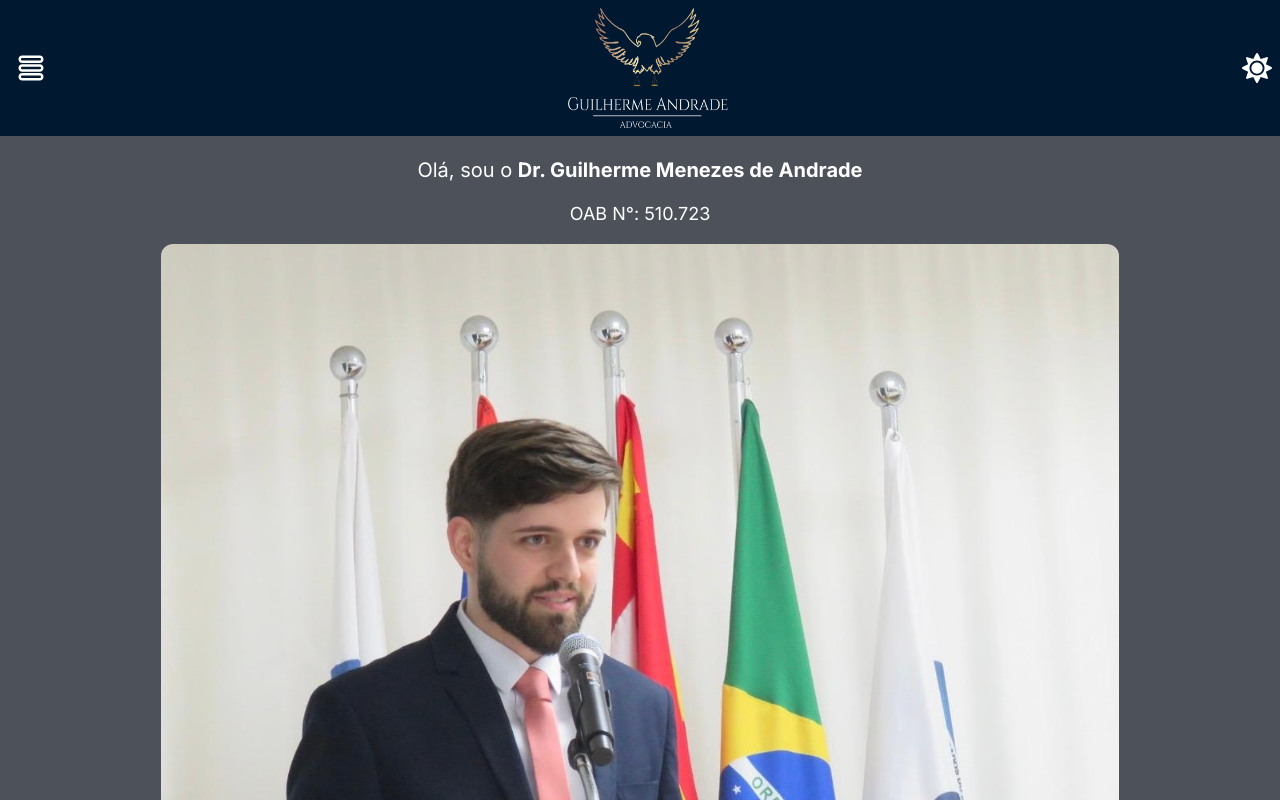
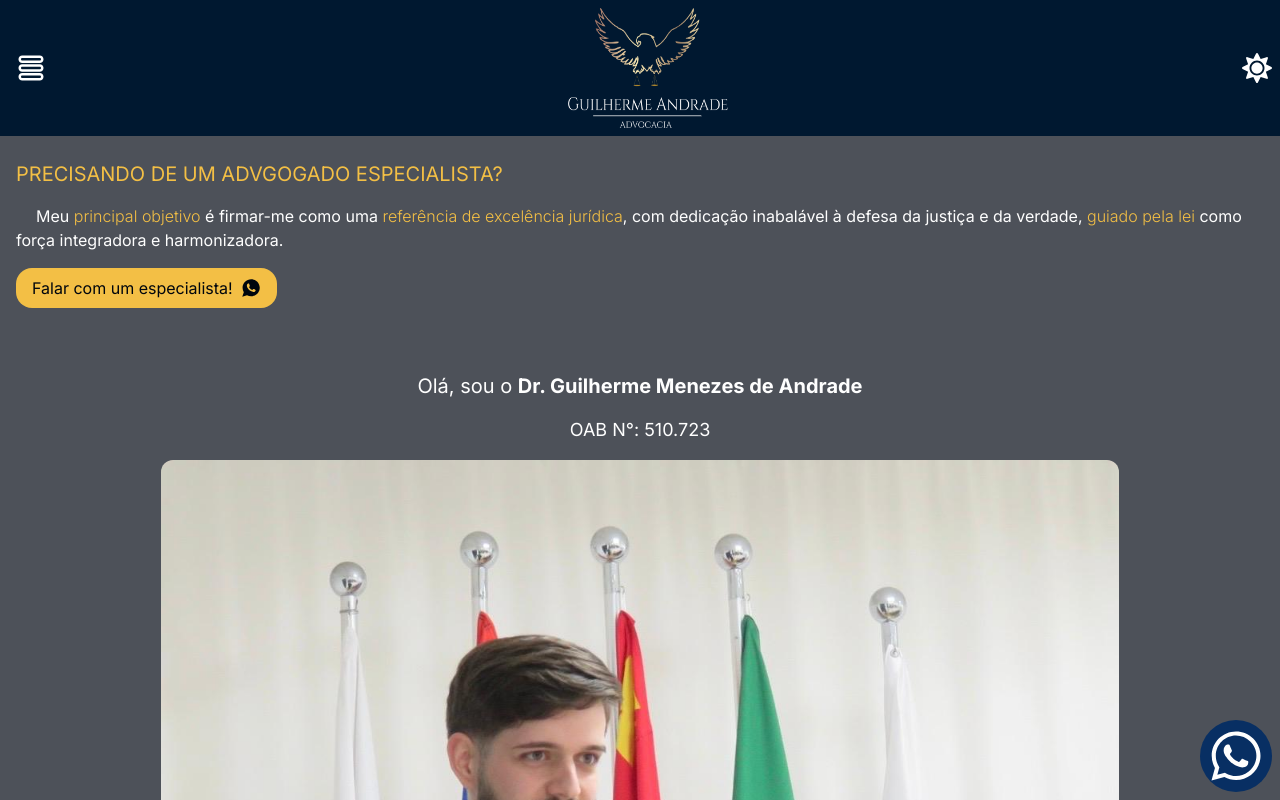
Before and after one commit to luscabap/Guilherme-Andrade, a Next.js app: page / in a window 1280 px wide. Shown: the top 800 px of the page. Built offline with nearby package versions, Linux system fonts and the light colour scheme.

Commit message:
feat: new components ButtonContact, Introduction and ModalWhatsapp

```diff
--- a/src/app/page.tsx
+++ b/src/app/page.tsx
@@ -5,16 +5,32 @@ import { Expertise } from "@/components/Expertise";
 import { Footer } from "@/components/Footer";
 import { Header } from "@/components/Header";
 import { HomeContent } from "@/components/HomeContent";
+import { Introduction } from "@/components/Introduction";
+import { ModalWhatsapp } from "@/components/ModalWhatsapp";
 import { useThemeContext } from "@/hooks/useThemeContext";
-import { AnimatePresence } from "framer-motion";
+import { useState } from "react";
+import { FaWhatsapp } from "react-icons/fa";
+import { IoMdClose } from "react-icons/io";
 
 export default function Home() {
   const { themeOperator, toggleTheme } = useThemeContext();
+
+  const [modalWPIsOpen, setModalWPIsOpen] = useState(false);
+
+  const toggleModalWP = () => {
+    setModalWPIsOpen(prevValue => !prevValue)
+  }
+
   return (
     <>
       <div className={`${themeOperator} text-colorFont bg-colorBackground`}>
+          <div className="rounded-full bg-colorPrimary absolute bottom-2 right-2 p-2">
+            {modalWPIsOpen ? <IoMdClose className="w-14 h-14" onClick={toggleModalWP}/> : <FaWhatsapp className="w-14 h-14" onClick={toggleModalWP}/>}
+          </div>
+          {modalWPIsOpen && <ModalWhatsapp />}
         <Header />
-        <div className="pt-[140px] px-4 flex flex-col gap-4">
+        <div className="pt-[160px] px-4 flex flex-col gap-12">
+          <Introduction />
           <HomeContent />
           <AboutMe />
           <Expertise />
--- /dev/null
+++ b/src/components/ButtonContact/index.tsx
@@ -0,0 +1,10 @@
+import { IoLogoWhatsapp } from "react-icons/io";
+
+export const ButtonContact = () => {
+  return (
+    <a target="_blank" href="https://wa.me/5513991446831" className="bg-colorContrast py-2 px-4 rounded-2xl flex items-center justify-center gap-2">
+      <h4 className="text-colorDark">Falar com um especialista!</h4>
+      <IoLogoWhatsapp size={20} className="text-colorDark"/>
+    </a>
+  )
+}
--- /dev/null
+++ b/src/components/Introduction/index.tsx
@@ -0,0 +1,11 @@
+import { ButtonContact } from "../ButtonContact"
+
+export const Introduction = () => {
+  return (
+    <section className="flex flex-col gap-4 justify-start items-start">
+      <h2 className="text-colorContrast uppercase text-xl">Precisando de um advgogado especialista?</h2>
+      <p className="indent-5">Meu <strong className="text-colorContrast font-light">principal objetivo</strong> é firmar-me como uma <strong className="text-colorContrast font-light">referência de excelência jurídica</strong>, com dedicação inabalável à defesa da justiça e da verdade, <strong className="text-colorContrast font-light">guiado pela lei</strong> como força integradora e harmonizadora.</p>
+      <ButtonContact />
+    </section>
+  )
+}
--- /dev/null
+++ b/src/components/ModalWhatsapp/index.tsx
@@ -0,0 +1,10 @@
+import { ButtonContact } from "../ButtonContact"
+
+export const ModalWhatsapp = () => {
+  return (
+    <div className="absolute right-2 bottom-24 bg-colorPrimary py-4 px-2 flex flex-col items-center justify-center gap-5 rounded-xl">
+      <h5>Clique aqui para falar com um especialista!</h5>
+      <ButtonContact />
+    </div>
+  )
+}
```
